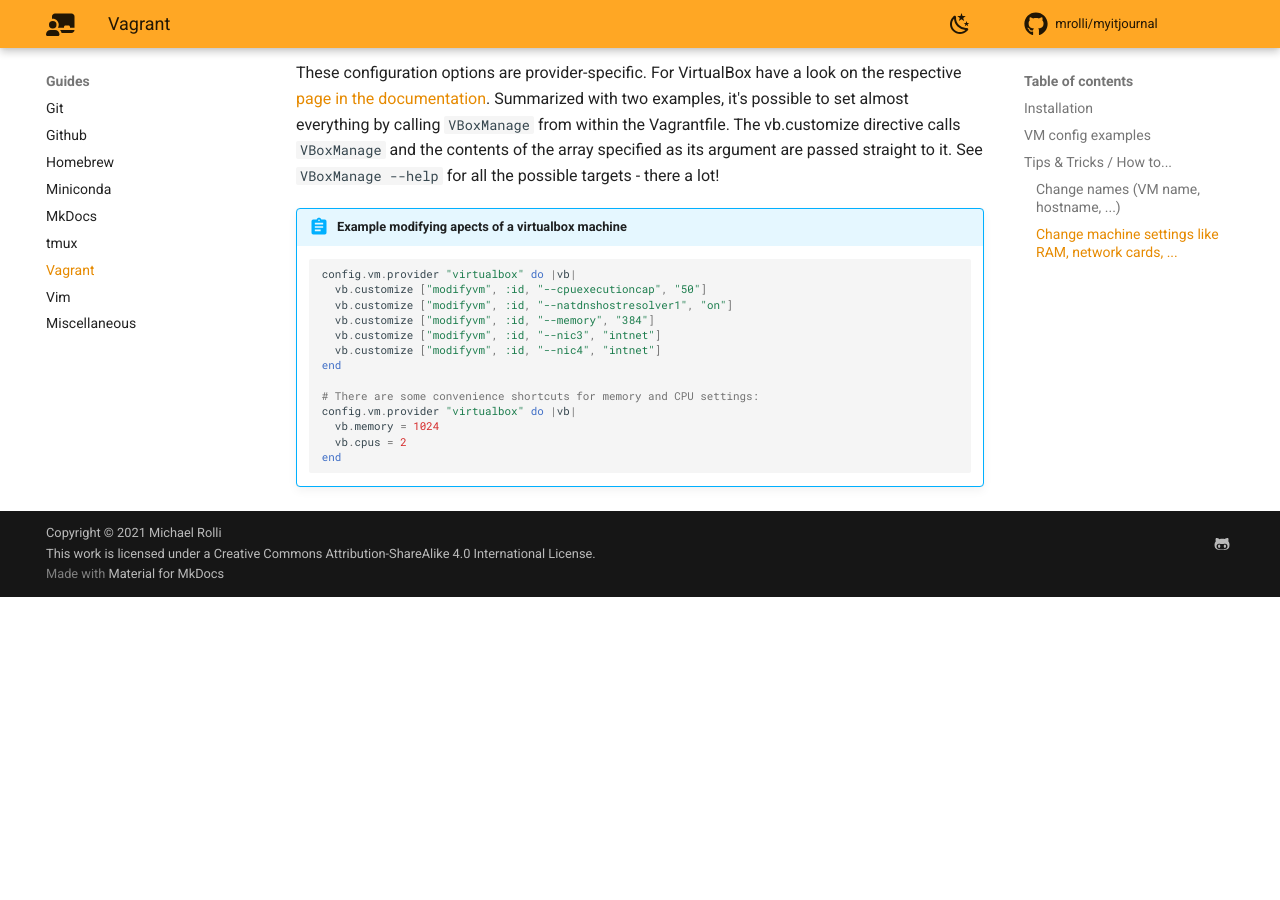
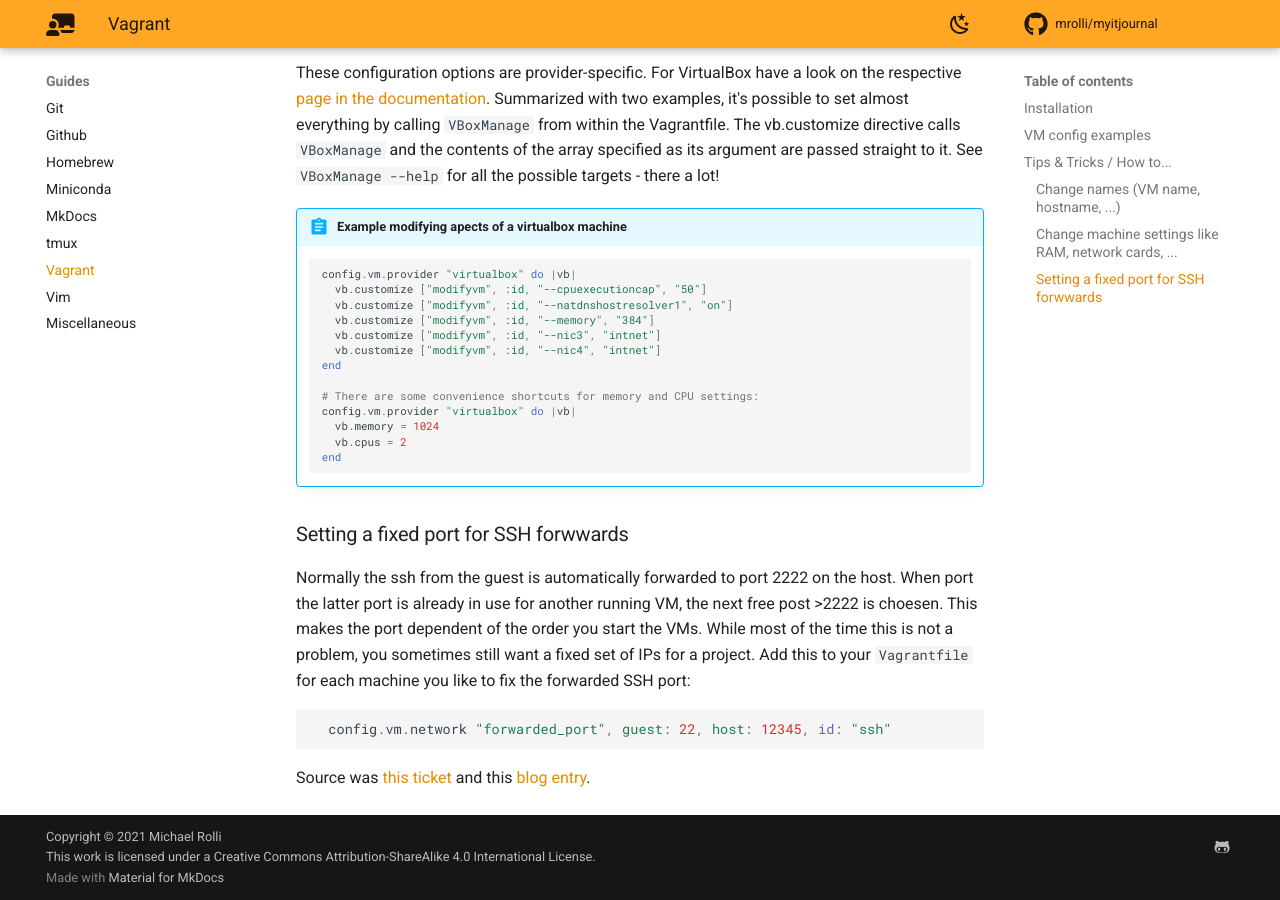
Before and after one commit to mrolli/myitjournal, an MkDocs documentation site: the page built from docs/guides/vagrant.md, in a window 1280 px wide and 900 px high, scrolled down 3387 px. Built offline with MkDocs 1.6.1 and Material for MkDocs 9.7.7, drawn with Linux system fonts in a browser that asks for light colours; comment, search, counter and statistics services are not loaded; before the commit the page ends 3984 px from its top, so only the background shows below that.

Commit message:
Add new tip about SSH port forwarding

````diff
--- a/docs/guides/vagrant.md
+++ b/docs/guides/vagrant.md
@@ -166,3 +166,17 @@
       vb.cpus = 2
     end
     ```
+
+### Setting a fixed port for SSH forwwards
+
+Normally the ssh from the guest is automatically forwarded to port 2222 on the host. When port the latter port is already in
+use for another running VM, the next free post >2222 is choesen. This makes the port dependent of the order you start the VMs.
+While most of the time this is not a problem, you sometimes still want a fixed set of IPs for a project. Add this to your
+`Vagrantfile` for each machine you like to fix the forwarded SSH port:
+
+```ruby
+  config.vm.network "forwarded_port", guest: 22, host: 12345, id: "ssh"
+```
+
+Source was [this ticket](https://realguess.net/2015/10/06/overriding-the-default-forwarded-ssh-port-in-vagrant/) and this
+[blog entry](https://realguess.net/2015/10/06/overriding-the-default-forwarded-ssh-port-in-vagrant/).
````
